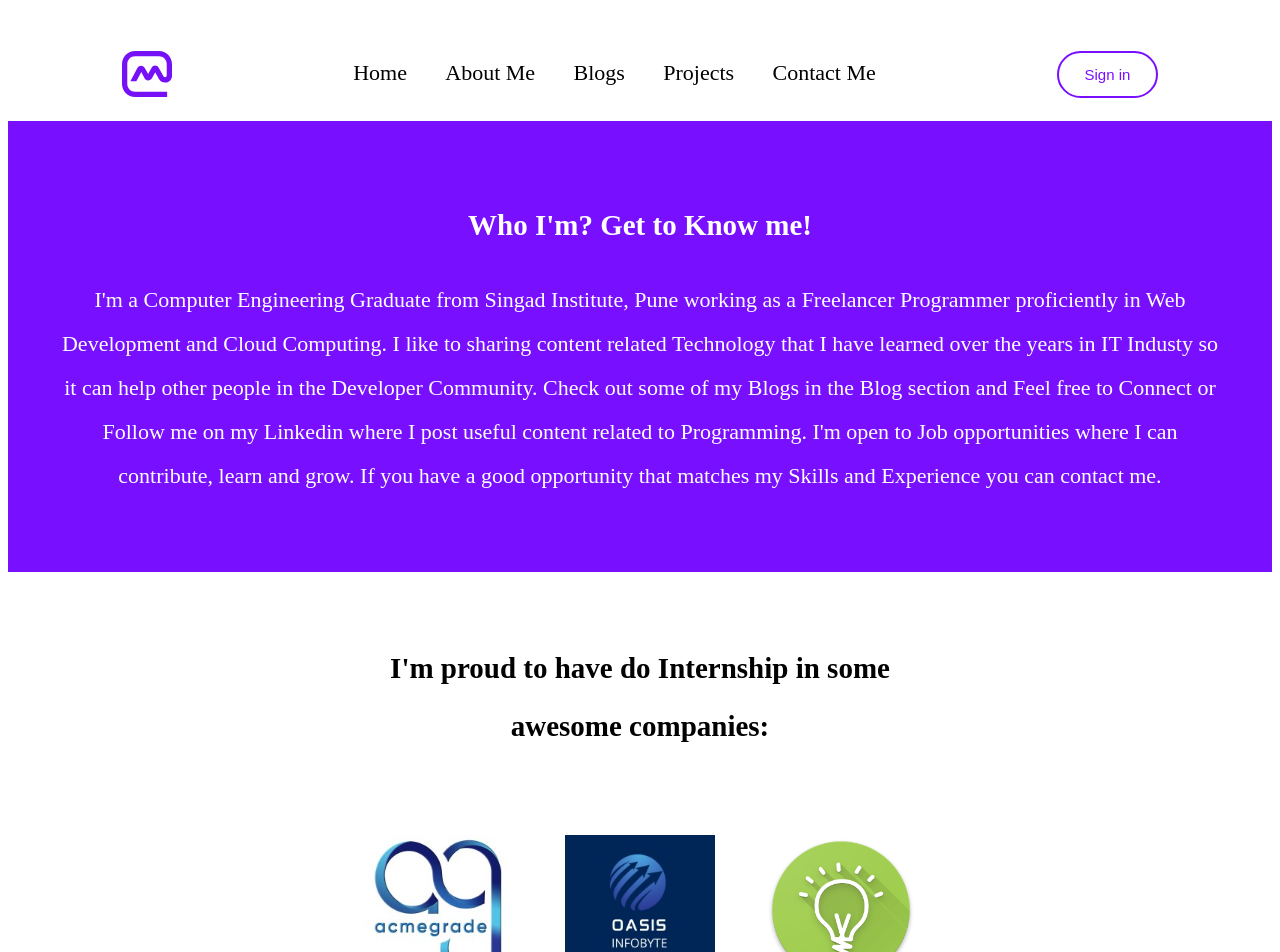
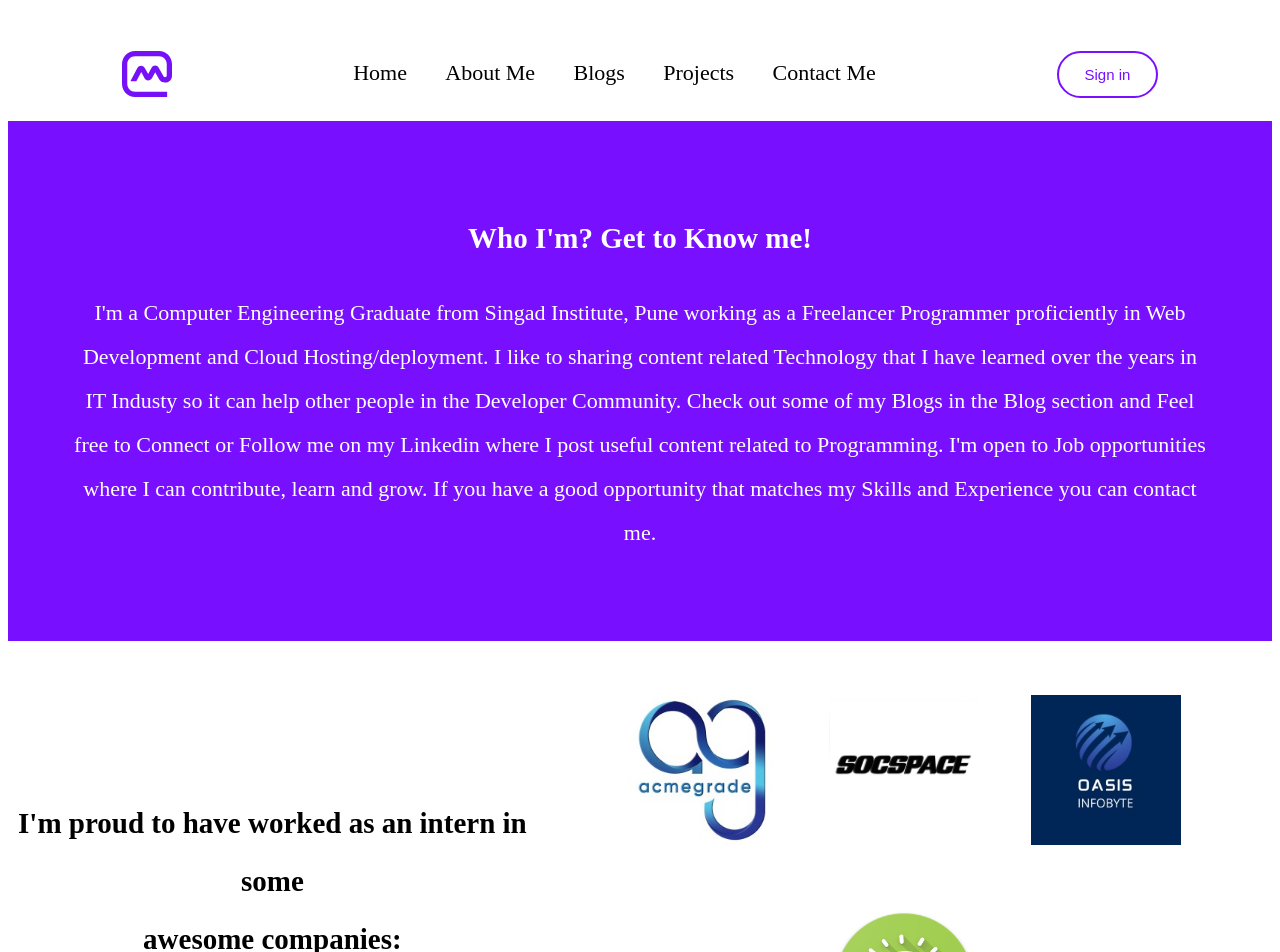
Before and after one commit to omkar755292/Personal-Portfolio-Website, a React (Create React App) app: page /about in a window 1280 px wide. Shown: the top 952 px of the page. Built offline with nearby package versions, Linux system fonts and the light colour scheme; no server answers.

Commit message:
changes updated

```diff
--- a/src/App.css
+++ b/src/App.css
@@ -94,8 +94,8 @@ p {
 
 .about-container {
   background-color: rgb(120, 15, 255);
-  padding: 4vw;
   color: white;
+  padding: 5vw;
 }
 
 /* Css for Project section  */
@@ -182,12 +182,9 @@ p {
 /* CSS for internship section  */
 
 .internship-section {
-
-  padding: 3vw 12vw;
-}
-
-.internship-info {
-  padding-bottom: 2vw;
+  height: 60vh;
+  display: flex;
+  align-items: center;
 }
 
 .internship-container {
--- a/src/component/InternshipCard.js
+++ b/src/component/InternshipCard.js
@@ -2,16 +2,18 @@ import React from 'react'
 import internship_acmc from '../asset/images/img-intenship/acmcgrade.jpg'
 import internship_oasis from '../asset/images/img-intenship/oasis.jpg'
 import internship_tatastu from '../asset/images/img-intenship/tatastu.png'
+import internship_socspace from '../asset/images/img-intenship/socspace.jpeg'
 
 const InternshipCard = () => {
   return (
     <div>
         <section className="internship-section">
         <div className="internship-info">
-          <h1>I'm proud to have do Internship in some <br /> awesome companies:</h1>
+          <h1>I'm proud to have worked as an intern in some <br /> awesome companies:</h1>
         </div>
         <div className="internship-container">
           <div className="internship"><img src={internship_acmc} alt="" /></div>
+          <div className="internship"><img src={internship_socspace} alt="" /></div>
           <div className="internship"><img src={internship_oasis} alt="" /></div>
           <div className="internship"><img src={internship_tatastu} alt="" /></div>
         </div>
--- a/src/pages/Events.js
+++ b/src/pages/Events.js
@@ -8,10 +8,8 @@ const Events = () => {
         <h1>Who I'm? Get to Know me!</h1>
         <p>
           I'm a Computer Engineering Graduate from Singad Institute, Pune working as a
-          Freelancer
-          Programmer proficiently in Web Development and Cloud Computing. I like to sharing content
-          related
-          Technology that I have learned over the years in IT Industy so it can help other people in
+          Freelancer Programmer proficiently in Web Development and Cloud Hosting/deployment. I like to sharing content
+          related Technology that I have learned over the years in IT Industy so it can help other people in
           the
           Developer
           Community. Check out some of my Blogs in the Blog section and Feel free to Connect or Follow
--- a/src/pages/Home.js
+++ b/src/pages/Home.js
@@ -12,8 +12,7 @@ const Home = () => {
             <h1>Hello there! I'm Omkar</h1>
             <p>
               A Full Stack Developer and Bloger focused on Developing Software Application and building the
-              modules that leads
-              to the success of the overall product. <br /> I design and code beautifully simple things, and I
+              modules that leads to the success of the overall product. <br /> I design and code beautifully simple things, and I
               love what I do.
             </p>
             <div><img src={laptopimg} alt="laptopimg" /></div>
```
Also changed, not shown: src/asset/images/img-intenship/socspace.jpeg (added).
